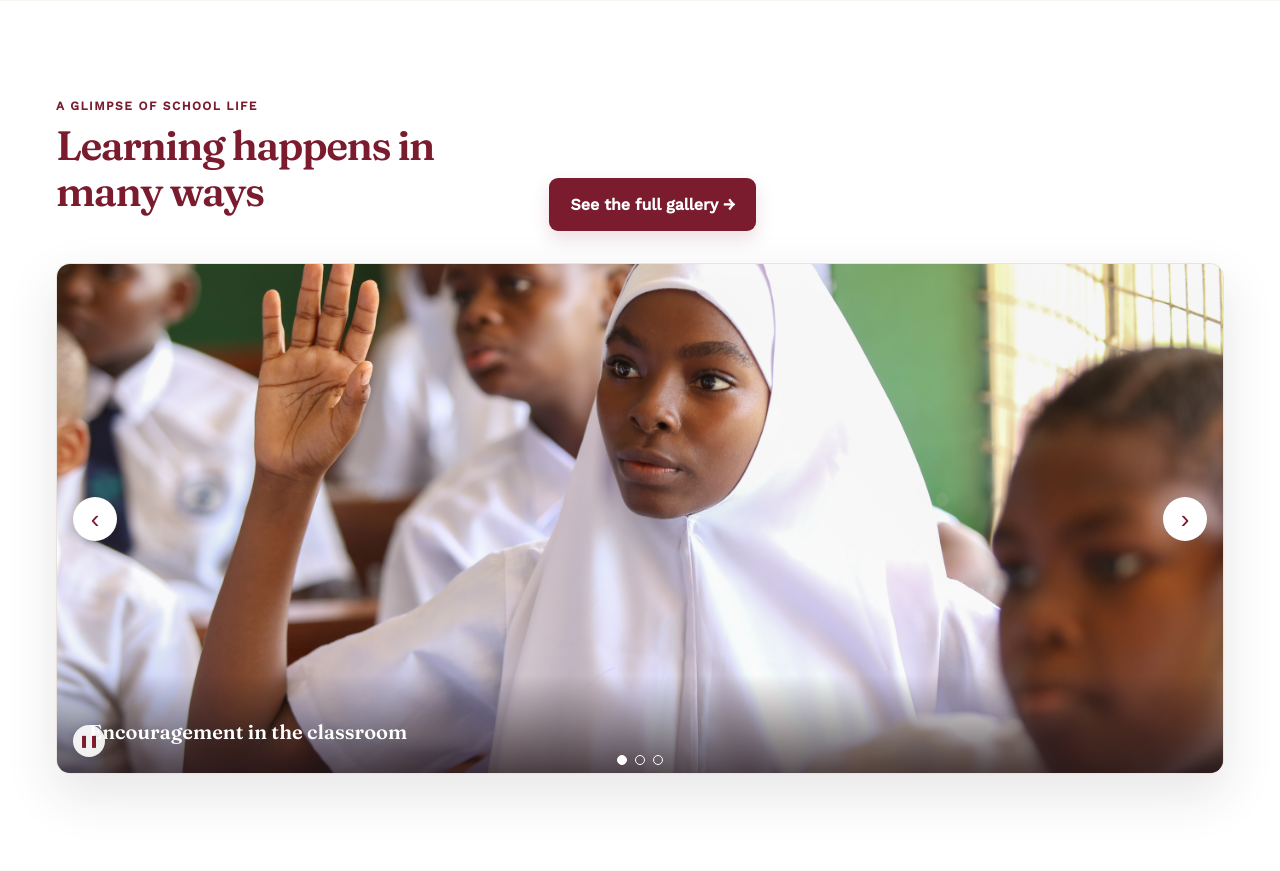
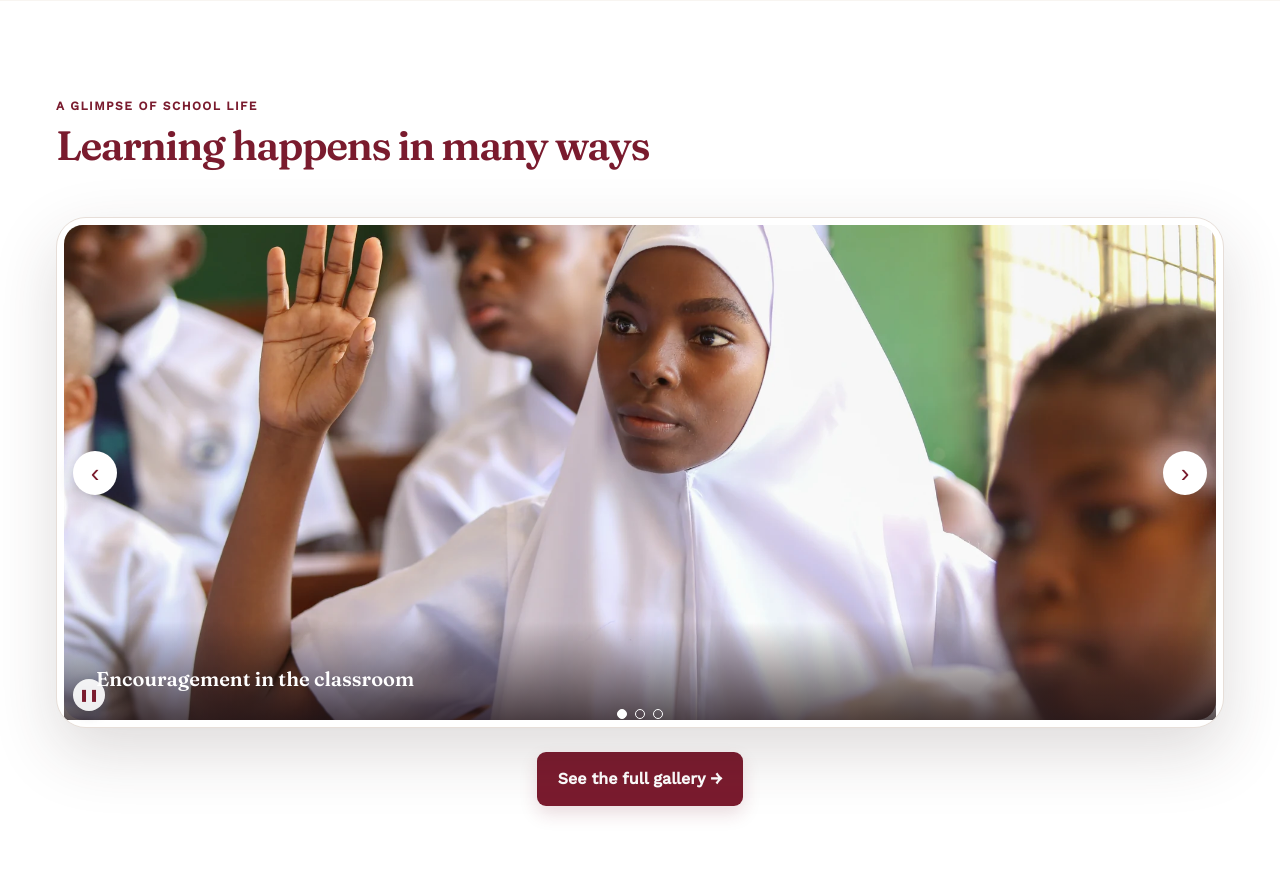
Before and after one commit to RICHARD-K-SVG/imarika-website, a PHP site: page / in a window 1280 px wide. Shown: the part 2191-3062 px from the top of the page. Run offline with PHP 8.4, Linux system fonts and the light colour scheme; data comes from the database, SQL or seed files in the repository.

Commit message:
Updated website with improved performance

```diff
--- a/about.html
+++ b/about.html
@@ -6,6 +6,9 @@
   <title>About | Imarika Pre-Primary School</title>
   <meta name="description" content="Meet Imarika Pre-Primary School, a learning community in Iyumbu, Dodoma serving Playgroup through Standard 4.">
   <link rel="icon" href="assets/images/Sise.png">
+  <link rel="preconnect" href="https://fonts.googleapis.com">
+  <link rel="preconnect" href="https://fonts.gstatic.com" crossorigin>
+  <link href="https://fonts.googleapis.com/css2?family=Fraunces:wght@600&amp;family=Work+Sans:wght@400;500&amp;display=swap" rel="stylesheet">
   <link rel="stylesheet" href="styles.css">
   <link rel="stylesheet" href="about.css">
   <link rel="stylesheet" href="lang-switcher.css">
--- a/admin/admissions.php
+++ b/admin/admissions.php
@@ -45,6 +45,9 @@ $rows = $pdo !== null ? $pdo->query('SELECT * FROM admissions ORDER BY submitted
   <meta charset="UTF-8">
   <meta name="viewport" content="width=device-width, initial-scale=1.0">
   <title>Admissions | Imarika Admin</title>
+  <link rel="preconnect" href="https://fonts.googleapis.com">
+  <link rel="preconnect" href="https://fonts.gstatic.com" crossorigin>
+  <link href="https://fonts.googleapis.com/css2?family=Fraunces:wght@600&amp;family=Work+Sans:wght@400;500&amp;display=swap" rel="stylesheet">
   <link rel="stylesheet" href="../styles.css">
   <link rel="stylesheet" href="admin.css?v=20261015-logo">
 </head>
--- a/admin/change-password.php
+++ b/admin/change-password.php
@@ -36,6 +36,9 @@ if (($_SERVER['REQUEST_METHOD'] ?? '') === 'POST' && $pdo !== null) {
   <meta name="viewport" content="width=device-width, initial-scale=1.0">
   <title>Change Password | Imarika Admin</title>
   <link rel="icon" type="image/png" href="../assets/images/Sise.png">
+  <link rel="preconnect" href="https://fonts.googleapis.com">
+  <link rel="preconnect" href="https://fonts.gstatic.com" crossorigin>
+  <link href="https://fonts.googleapis.com/css2?family=Fraunces:wght@600&amp;family=Work+Sans:wght@400;500&amp;display=swap" rel="stylesheet">
   <link rel="stylesheet" href="../styles.css">
   <link rel="stylesheet" href="admin.css?v=20261015-logo">
 </head>
--- a/admin/contact.php
+++ b/admin/contact.php
@@ -18,6 +18,9 @@ $rows = $pdo !== null ? $pdo->query('SELECT * FROM inquiries ORDER BY submitted_
   <meta charset="UTF-8">
   <meta name="viewport" content="width=device-width, initial-scale=1.0">
   <title>Contact Messages | Imarika Admin</title>
+  <link rel="preconnect" href="https://fonts.googleapis.com">
+  <link rel="preconnect" href="https://fonts.gstatic.com" crossorigin>
+  <link href="https://fonts.googleapis.com/css2?family=Fraunces:wght@600&amp;family=Work+Sans:wght@400;500&amp;display=swap" rel="stylesheet">
   <link rel="stylesheet" href="../styles.css">
   <link rel="stylesheet" href="admin.css?v=20261015-logo">
 </head>
--- a/admin/dashboard.php
+++ b/admin/dashboard.php
@@ -17,6 +17,9 @@ if ($pdo !== null) {
   <meta name="viewport" content="width=device-width, initial-scale=1.0">
   <title>Dashboard | Imarika Pre-Primary School Admin</title>
   <link rel="icon" type="image/png" href="../assets/images/Sise.png">
+  <link rel="preconnect" href="https://fonts.googleapis.com">
+  <link rel="preconnect" href="https://fonts.gstatic.com" crossorigin>
+  <link href="https://fonts.googleapis.com/css2?family=Fraunces:wght@600&amp;family=Work+Sans:wght@400;500&amp;display=swap" rel="stylesheet">
   <link rel="stylesheet" href="../styles.css">
   <link rel="stylesheet" href="admin.css?v=20261015-logo">
 </head>
--- a/admin/forgot-password.php
+++ b/admin/forgot-password.php
@@ -67,6 +67,9 @@ if (($_SERVER['REQUEST_METHOD'] ?? '') === 'POST' && $pdo !== null) {
   <meta name="viewport" content="width=device-width, initial-scale=1.0">
   <title>Forgot Password | Imarika Admin</title>
   <link rel="icon" type="image/png" href="../assets/images/Sise.png">
+  <link rel="preconnect" href="https://fonts.googleapis.com">
+  <link rel="preconnect" href="https://fonts.gstatic.com" crossorigin>
+  <link href="https://fonts.googleapis.com/css2?family=Fraunces:wght@600&amp;family=Work+Sans:wght@400;500&amp;display=swap" rel="stylesheet">
   <link rel="stylesheet" href="../styles.css">
   <link rel="stylesheet" href="admin.css?v=20261015-logo">
 </head>
--- a/admin/login.php
+++ b/admin/login.php
@@ -50,6 +50,9 @@ if (($_SERVER['REQUEST_METHOD'] ?? '') === 'POST') {
   <meta name="viewport" content="width=device-width, initial-scale=1.0">
   <title>Admin Login | Imarika Pre-Primary School</title>
     <link rel="icon" type="image/png" href="../assets/images/Sise.png">
+  <link rel="preconnect" href="https://fonts.googleapis.com">
+  <link rel="preconnect" href="https://fonts.gstatic.com" crossorigin>
+  <link href="https://fonts.googleapis.com/css2?family=Fraunces:wght@600&amp;family=Work+Sans:wght@400;500&amp;display=swap" rel="stylesheet">
   <link rel="stylesheet" href="../styles.css">
   <link rel="stylesheet" href="admin.css?v=20261015-logo">
 </head>
--- a/admin/news-edit.php
+++ b/admin/news-edit.php
@@ -42,6 +42,9 @@ if (!$post) { header('Location: news.php'); exit; }
   <meta name="viewport" content="width=device-width, initial-scale=1.0">
   <title>Edit Post | Imarika Admin</title>
   <link rel="icon" type="image/png" href="../assets/images/Sise.png">
+  <link rel="preconnect" href="https://fonts.googleapis.com">
+  <link rel="preconnect" href="https://fonts.gstatic.com" crossorigin>
+  <link href="https://fonts.googleapis.com/css2?family=Fraunces:wght@600&amp;family=Work+Sans:wght@400;500&amp;display=swap" rel="stylesheet">
   <link rel="stylesheet" href="../styles.css">
   <link rel="stylesheet" href="admin.css?v=20261015-logo">
 </head>
--- a/admin/news.php
+++ b/admin/news.php
@@ -45,6 +45,9 @@ $rows = $pdo !== null ? $pdo->query('SELECT * FROM news ORDER BY pinned DESC, cr
   <meta name="viewport" content="width=device-width, initial-scale=1.0">
   <title>News | Imarika Admin</title>
   <link rel="icon" type="image/png" href="../assets/images/Sise.png">
+  <link rel="preconnect" href="https://fonts.googleapis.com">
+  <link rel="preconnect" href="https://fonts.gstatic.com" crossorigin>
+  <link href="https://fonts.googleapis.com/css2?family=Fraunces:wght@600&amp;family=Work+Sans:wght@400;500&amp;display=swap" rel="stylesheet">
   <link rel="stylesheet" href="../styles.css">
   <link rel="stylesheet" href="admin.css?v=20261015-logo">
 </head>
--- a/admin/reset-password.php
+++ b/admin/reset-password.php
@@ -39,6 +39,9 @@ if (!$isValid) {
   <meta name="viewport" content="width=device-width, initial-scale=1.0">
   <title>Reset Password | Imarika Admin</title>
   <link rel="icon" type="image/png" href="../assets/images/Sise.png">
+  <link rel="preconnect" href="https://fonts.googleapis.com">
+  <link rel="preconnect" href="https://fonts.gstatic.com" crossorigin>
+  <link href="https://fonts.googleapis.com/css2?family=Fraunces:wght@600&amp;family=Work+Sans:wght@400;500&amp;display=swap" rel="stylesheet">
   <link rel="stylesheet" href="../styles.css">
   <link rel="stylesheet" href="admin.css?v=20261015-logo">
 </head>
--- a/contact.html
+++ b/contact.html
@@ -6,6 +6,9 @@
   <title>Contact | Imarika Pre-Primary School</title>
   <meta name="description" content="Contact Imarika Pre-Primary School in Iyumbu, Dodoma by phone, email or the online form.">
   <link rel="icon" type="image/png" href="assets/images/Sise.png">
+  <link rel="preconnect" href="https://fonts.googleapis.com">
+  <link rel="preconnect" href="https://fonts.gstatic.com" crossorigin>
+  <link href="https://fonts.googleapis.com/css2?family=Fraunces:wght@600&amp;family=Work+Sans:wght@400;500&amp;display=swap" rel="stylesheet">
   <link rel="stylesheet" href="styles.css">
   <link rel="stylesheet" href="lang-switcher.css">
   <link rel="stylesheet" href="visitor-counter.css">
--- a/index.html
+++ b/index.html
@@ -6,6 +6,9 @@
   <title>Imarika Pre-Primary School | Home</title>
   <meta name="description" content="Imarika School — nurturing learners from Playgroup through Standard 4.">
   <link rel="icon" type="image/png" href="assets/images/Sise.png">
+  <link rel="preconnect" href="https://fonts.googleapis.com">
+  <link rel="preconnect" href="https://fonts.gstatic.com" crossorigin>
+  <link href="https://fonts.googleapis.com/css2?family=Fraunces:wght@600&amp;family=Work+Sans:wght@400;500&amp;display=swap" rel="stylesheet">
   <link rel="stylesheet" href="styles.css">
   <link rel="stylesheet" href="lang-switcher.css">
   <link rel="stylesheet" href="slider.css">
@@ -124,16 +127,21 @@
             <p class="home-eyebrow" data-i18n="life_eyebrow">A glimpse of school life</p>
             <h2 data-i18n="life_title">Learning happens in many ways</h2>
           </div>
-          <a href="gallery.html" class="btn-primary home-gallery-cta" data-i18n="life_link">See the full gallery <span aria-hidden="true">&#8594;</span></a>
         </div>
         <div class="slider" data-autoplay="5000" role="region" aria-roledescription="carousel" aria-label="Photos of school life" tabindex="0">
           <div class="slides">
             <figure class="slide">
-              <img src="assets/images/gallery/Imarika4.jpg" alt="A young learner smiling during a classroom activity" loading="lazy">
+              <picture>
+                <source srcset="assets/images/gallery/Imarika4.webp" type="image/webp">
+                <img src="assets/images/gallery/Imarika4.jpg" alt="A young learner smiling during a classroom activity" width="1920" height="1280" loading="lazy">
+              </picture>
               <figcaption data-i18n="home_photo_1">Encouragement in the classroom</figcaption>
             </figure>
             <figure class="slide">
-              <img src="assets/images/gallery/Imarika5.jpg" alt="A learner smiling in the classroom" loading="lazy">
+              <picture>
+                <source srcset="assets/images/gallery/Imarika5.webp" type="image/webp">
+                <img src="assets/images/gallery/Imarika5.jpg" alt="A learner smiling in the classroom" width="1920" height="1280" loading="lazy">
+              </picture>
               <figcaption data-i18n="home_photo_2">Confident young learners</figcaption>
             </figure>
             <figure class="slide">
@@ -145,6 +153,7 @@
           <button class="slider-btn next" type="button" aria-label="Next slide">&#8250;</button>
           <div class="slider-dots"></div>
         </div>
+        <a href="gallery.html" class="btn-primary home-gallery-cta" data-i18n="life_link">See the full gallery <span aria-hidden="true">&#8594;</span></a>
       </div>
     </section>
 
--- a/news.html
+++ b/news.html
@@ -6,6 +6,9 @@
   <title>News &amp; Updates | Imarika Pre-Primary School</title>
   <meta name="description" content="Announcements and updates from Imarika Pre-Primary School in Iyumbu, Dodoma.">
   <link rel="icon" type="image/png" href="assets/images/Sise.png">
+  <link rel="preconnect" href="https://fonts.googleapis.com">
+  <link rel="preconnect" href="https://fonts.gstatic.com" crossorigin>
+  <link href="https://fonts.googleapis.com/css2?family=Fraunces:wght@600&amp;family=Work+Sans:wght@400;500&amp;display=swap" rel="stylesheet">
   <link rel="stylesheet" href="styles.css">
   <link rel="stylesheet" href="news.css">
   <link rel="stylesheet" href="lang-switcher.css">
--- a/programs.html
+++ b/programs.html
@@ -6,6 +6,9 @@
   <title>Programs | Imarika Pre-Primary School</title>
   <meta name="description" content="Explore Imarika’s Playgroup, PP1, PP2 and Standard 1–4 learning stages in Iyumbu, Dodoma.">
   <link rel="icon" type="image/png" href="assets/images/Sise.png">
+  <link rel="preconnect" href="https://fonts.googleapis.com">
+  <link rel="preconnect" href="https://fonts.gstatic.com" crossorigin>
+  <link href="https://fonts.googleapis.com/css2?family=Fraunces:wght@600&amp;family=Work+Sans:wght@400;500&amp;display=swap" rel="stylesheet">
   <link rel="stylesheet" href="styles.css">
   <link rel="stylesheet" href="lang-switcher.css">
   <link rel="stylesheet" href="visitor-counter.css">
@@ -93,7 +96,7 @@
           <p>Contact the school in Iyumbu, Dodoma, to ask about grade placement and admissions.</p>
         </div>
         <div class="page-actions">
-          <a class="btn-primary" href="admissions.html">View admissions</a>
+          <a class="btn-primary" href="admissions.html">Apply Now</a>
           <a class="btn-secondary" href="contact.html">Contact Imarika</a>
         </div>
       </div>
--- a/script.js
+++ b/script.js
@@ -89,7 +89,7 @@ function initGalleryLightbox() {
     // Wrap around in both directions so Next/Previous cycle through all photos
     currentIndex = (index + items.length) % items.length;
     const img = items[currentIndex].querySelector('img');
-    lightboxImg.src = img.src;
+    lightboxImg.src = img.currentSrc || img.src;
     lightboxImg.alt = img.alt;
   }
 
--- a/styles.css
+++ b/styles.css
@@ -2,8 +2,6 @@
    Imarika School — Design System Tokens
    Source of truth: IMARIKA_WEBSITE_REQUIREMENTS_v3.docx / PROJECT_STRUCTURE.md
    ========================================================================== */
-
-@import url('https://fonts.googleapis.com/css2?family=Fraunces:wght@600&family=Work+Sans:wght@400;500&display=swap');
 
 :root {
   /* Colors — brand tokens (unchanged use rules) */
@@ -733,7 +731,13 @@ footer.site-footer .footer-copy { font-size: var(--small-size); margin-top: var(
 }
 .home-about-cta { margin-top: 4px; }
 .home-about-cta span { margin-left: 6px; }
-.home-gallery-cta { flex: none; background: var(--color-maroon); color: var(--color-white); }
+.home-gallery-cta {
+  display: block;
+  width: fit-content;
+  margin: var(--space-3) auto 0;
+  background: var(--color-maroon);
+  color: var(--color-white);
+}
 .home-gallery-cta:hover { background: #651627; color: var(--color-white); }
 .home-gallery-cta span { margin-left: 6px; }
 .text-link { color: var(--color-maroon); font-weight: 600; }
@@ -1054,12 +1059,18 @@ section.alt-bg { background: #f8f5f1; }
 
 .home-life { background: #fff; }
 .section-heading-inline { align-items: end; margin-bottom: 32px; }
-.slider {
+.home-life .slider {
+  border: 1px solid #e7ded8;
+  border-radius: 30px;
+  background: #f2ece5;
+  box-shadow: 0 24px 64px rgba(57, 40, 39, 0.17);
+}
+.home-life .slide img {
   border: 7px solid #fff;
-  border-radius: 24px;
-  background: #f2ece5;
-  box-shadow: 0 20px 52px rgba(57, 40, 39, 0.12);
+  border-radius: 26px;
 }
+.home-life .slide picture { display: block; width: 100%; height: 100%; }
+.home-life .slide figcaption { left: 7px; right: 7px; bottom: 7px; }
 .slide figcaption { padding: 68px 34px 28px; font-size: clamp(1.2rem, 2vw, 1.6rem); }
 .slider-btn { width: 48px; height: 48px; box-shadow: 0 6px 18px rgba(0, 0, 0, 0.18); }
 .slider-toggle { bottom: 18px; left: 20px; }
```
Also changed, not shown: other parts of styles.css (+37 -5 lines), admissions.html (+6 -3 lines), gallery.html (+11 -2 lines), assets/images/gallery/Imarika4.webp (added), assets/images/gallery/Imarika5.webp (added).
